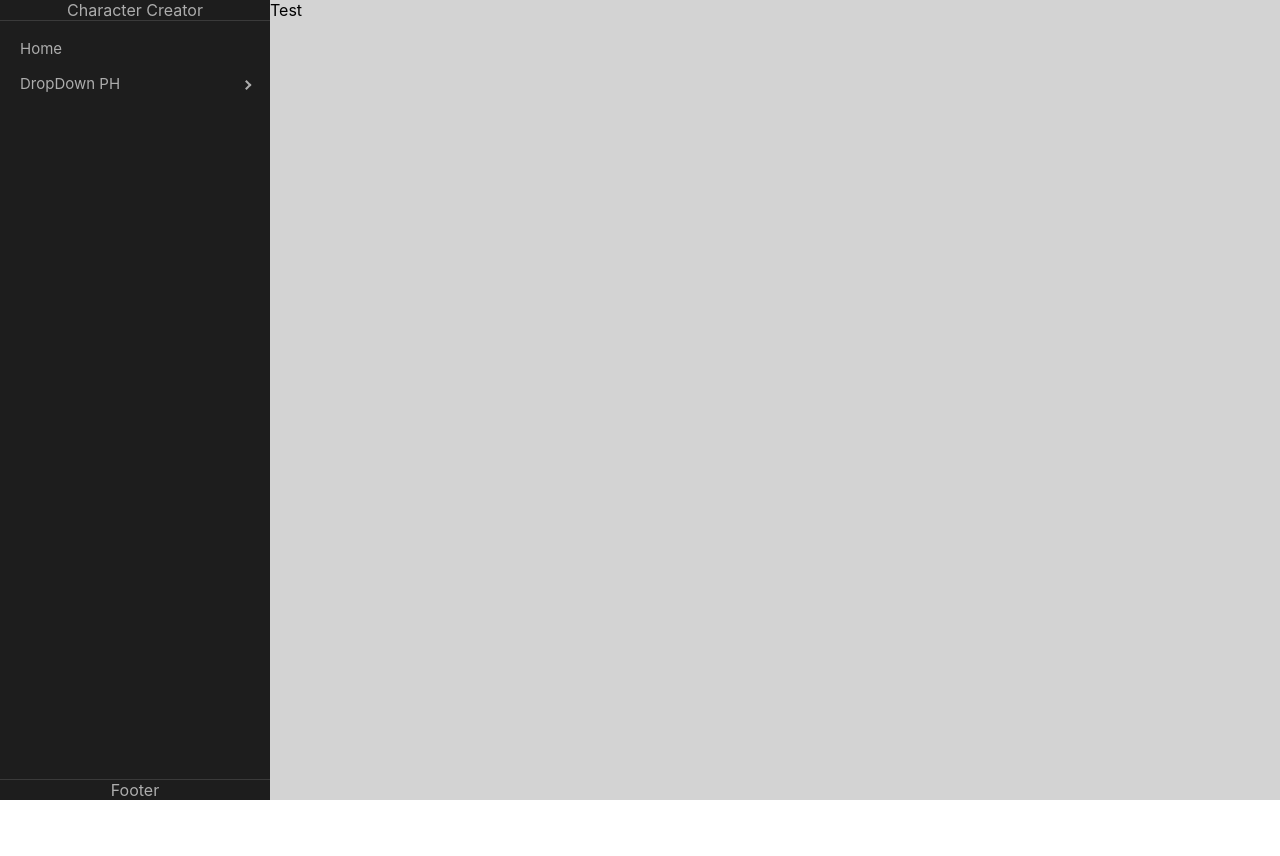
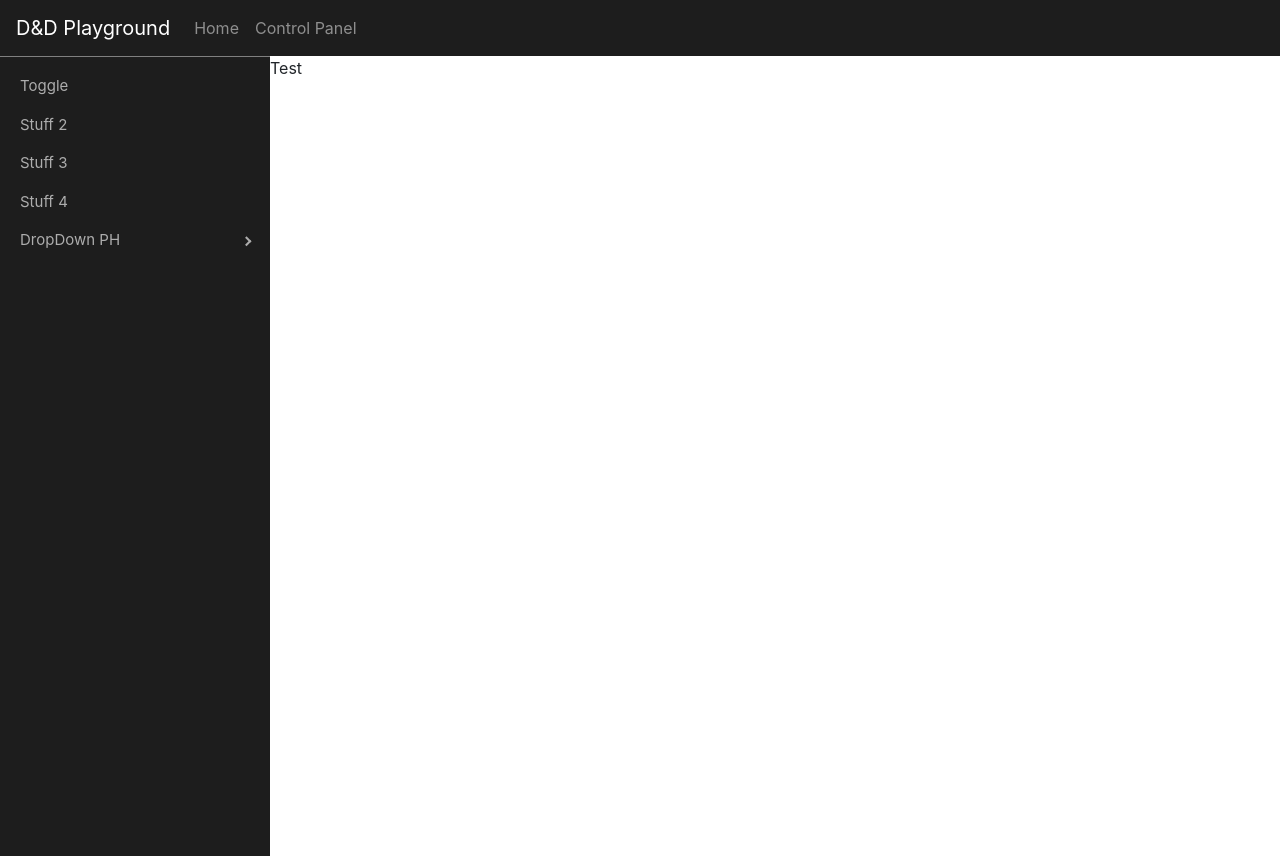
Before and after one commit to williammabernathy/Character_Sheet, a React (Create React App) app: page /controlpanel in a window 1280 px wide. Before the commit the page ends 800 px from the top, so only its background shows below. Built offline with nearby package versions, Linux system fonts and the light colour scheme.

Commit message:
Set up routing

```diff
--- a/src/App/App.css
+++ b/src/App/App.css
@@ -1,3 +1,7 @@
 .appWrapper{
-    background-color: green;
+
 }
+
+.navBar {
+    background-color: #1d1d1d;
+}
--- a/src/App/App.js
+++ b/src/App/App.js
@@ -1,13 +1,34 @@
 import React from 'react';
 import './App.css';
-import Main from '../Main/Main';
-import SideBar from '../SideBar/SideBar'
+import 'bootstrap/dist/css/bootstrap.min.css';
+import { BrowserRouter as Router, Route, Switch } from 'react-router-dom';
+import Navbar from 'react-bootstrap/Navbar';
+import Nav from 'react-bootstrap/Nav';
+import Home from '../Home/Home';
+import ControlPanel from '../ControlPanel/ControlPanel';
 
 const App = () => {
   return (
     <div className="appWrapper">
-      <SideBar></SideBar>
-      <Main></Main>
+      <Router>
+
+        <Navbar className="navBar" variant="dark">
+          <Navbar.Brand href="/">D&D Playground</Navbar.Brand>
+          <Navbar.Toggle aria-controls="basic-navbar-nav" />
+          <Navbar.Collapse id="basic-navbar-nav">
+            <Nav className="mr-auto">
+              <Nav.Link href="/">Home</Nav.Link>
+              <Nav.Link href="/controlpanel">Control Panel</Nav.Link>
+            </Nav>
+          </Navbar.Collapse>
+        </Navbar>
+
+        <Switch>
+          <Route exact path='/' component={Home}></Route>
+          <Route exact path='/controlpanel' component={ControlPanel}></Route>
+        </Switch>
+
+      </Router>
     </div>
   );
 }
--- /dev/null
+++ b/src/ControlPanel/ControlPanel.js
@@ -0,0 +1,15 @@
+import React from 'react';
+import './ControlPanel.css';
+import Main from '../Main/Main';
+import SideBar from '../SideBar/SideBar'
+
+const App = () => {
+    return (
+        <div className="controlPanelWrapper">
+            <SideBar />
+            <Main />
+        </div>
+    );
+}
+
+export default App;
--- /dev/null
+++ b/src/Home/Home.js
@@ -0,0 +1,12 @@
+import React from 'react';
+import './Home.css'
+
+const Home = () => {
+    return (
+        <div className="homeWrapper">
+            Home Page
+        </div>
+    );
+};
+
+export default Home;
--- a/src/Main/Main.css
+++ b/src/Main/Main.css
@@ -1,4 +1,3 @@
 .mainWrapper{
     height: 100vh;
-    background-color: lightgray;
 }
--- a/src/SideBar/SideBar.css
+++ b/src/SideBar/SideBar.css
@@ -1,4 +1,7 @@
 .sideBarWrapper{
     float: left;
     height: 100vh;
+    border-top-style: solid;
+    border-width: 1px;
+    border-color: grey;
 }
--- a/src/SideBar/SideBar.js
+++ b/src/SideBar/SideBar.js
@@ -1,19 +1,19 @@
 import React from 'react';
-import { ProSidebar, Menu, MenuItem, SubMenu, SidebarContent, SidebarFooter, SidebarHeader } from 'react-pro-sidebar';
+import { ProSidebar, Menu, MenuItem, SubMenu, SidebarContent, SidebarFooter } from 'react-pro-sidebar';
 import 'react-pro-sidebar/dist/css/styles.css';
 import './SideBar.css'
 
 const SideBar = () => {
     return (
         <div className="sideBarWrapper">
-            <ProSidebar >
-                <SidebarHeader>
-                    <center>Character Creator</center>
-                </SidebarHeader>
+            <ProSidebar>
 
                 <SidebarContent>
                     <Menu iconShape="square">
-                        <MenuItem>Home</MenuItem>
+                        <MenuItem>Toggle</MenuItem>
+                        <MenuItem>Stuff 2</MenuItem>
+                        <MenuItem>Stuff 3</MenuItem>
+                        <MenuItem>Stuff 4</MenuItem>
                         <SubMenu title="DropDown PH" >
                             <MenuItem>Component 1</MenuItem>
                             <MenuItem>Component 2</MenuItem>
@@ -21,9 +21,6 @@ const SideBar = () => {
                     </Menu>
                 </SidebarContent>
 
-                <SidebarFooter>
-                    <center>Footer</center>
-                </SidebarFooter>
             </ProSidebar>
         </div>
     );
```
Also changed, not shown: package.json (+5 -3 lines), src/ControlPanel/ControlPanel.css (added), src/Home/Home.css (added), 1 other file (tests, documents, lock files or other folders).
